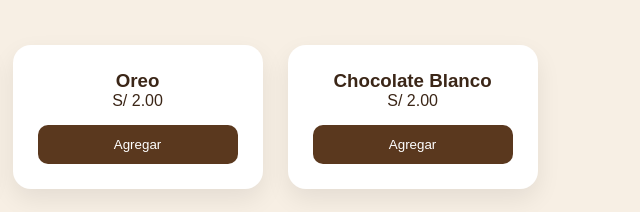
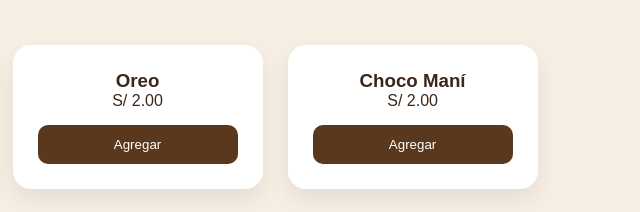
Before and after one commit to iamchris777/brigadeiros-chris, a plain HTML site: page index.html in a window 1280 px wide. Shown: the part 772-984 px from the top of the page, 640-1280 px from the left. Drawn offline with Linux system fonts and the light colour scheme.

Commit message:
Update index.html

```diff
--- a/index.html
+++ b/index.html
@@ -60,7 +60,7 @@
     </div>
 
     <div class="product-card">
-      <h3>Chocolate Blanco</h3>
+      <h3>Choco Maní</h3>
       <p>S/ 2.00</p>
       <button onclick="addToCart('Clásico con Cobertura Blanca',2)">Agregar</button>
     </div>
```
